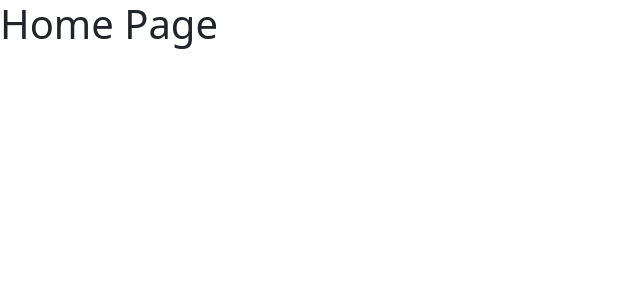
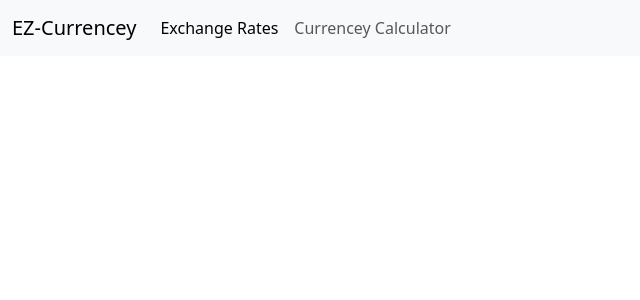
Before and after one commit to forrestriley/ez-currency, a React (Create React App) app: page / in a window 1280 px wide. Shown: the top 300 px of the page, without its empty margins (0-640 px from the left). Built offline with nearby package versions, Linux system fonts and the light colour scheme.

Commit message:
Nav added
nav added, hamburger menu not opening

```diff
--- a/src/App.js
+++ b/src/App.js
@@ -7,15 +7,19 @@ import 'bootstrap/dist/css/bootstrap.css';
 import {Home} from './pages/Home'
 import {Calc} from './pages/Calc'
 import {Rates} from './pages/Rates'
+//componets
+import { Layout } from './Componets/Layout';
 
 function App() {
   return (
       <>
         <Router>
           <Routes>
-            <Route path="/" element={<Home/>}/>
-            <Route path="/calc" element={<Calc/>}/>
-            <Route path="/rates" element={<Rates/>}/>
+            <Route element={<Layout/>}>
+              <Route path="/" element={<Home/>}/>
+              <Route path="/calc" element={<Calc/>}/>
+              <Route path="/rates" element={<Rates/>}/>
+            </Route>
           </Routes>
         </Router>
 
--- /dev/null
+++ b/src/Componets/Footer.jsx
@@ -0,0 +1,11 @@
+import React from 'react';
+import { Link } from 'react-router-dom';
+import 'bootstrap/dist/css/bootstrap.css';
+
+export function Footer(){
+  return (
+    <>
+
+    </>
+  )
+}
--- /dev/null
+++ b/src/Componets/Layout.jsx
@@ -0,0 +1,15 @@
+import Navbar from "./NavBar";
+import { Footer } from "./Footer";
+import {Outlet} from "react-router-dom";
+
+export function Layout(){
+  return(
+    <>
+      <Navbar/>
+        <main>
+          <outlet/>
+        </main>
+      <Footer/>
+    </>
+  )
+}
--- /dev/null
+++ b/src/Componets/NavBar.jsx
@@ -0,0 +1,30 @@
+import React from 'react';
+import { Link } from 'react-router-dom';
+import 'bootstrap/dist/css/bootstrap.css';
+
+function Navbar(){
+  return (
+    <>
+      <nav class="navbar navbar-expand-lg bg-body-tertiary">
+  <div class="container-fluid">
+    <a class="navbar-brand" href="/">EZ-Currencey</a>
+    <button class="navbar-toggler" type="button" data-bs-toggle="collapse" data-bs-target="#navbarNav" aria-controls="navbarNav" aria-expanded="false" aria-label="Toggle navigation">
+      <span class="navbar-toggler-icon"></span>
+    </button>
+    <div class="collapse navbar-collapse" id="navbarNav">
+      <ul class="navbar-nav">
+        <li class="nav-item">
+          <Link class="nav-link active" to="/Rates"><a>Exchange Rates</a></Link>
+        </li>
+        <li class="nav-item">
+          <Link class="nav-link" to="/Calc">Currencey Calculator</Link>
+        </li>
+      </ul>
+    </div>
+  </div>
+</nav>
+    </>
+  )
+}
+
+export default Navbar
```
